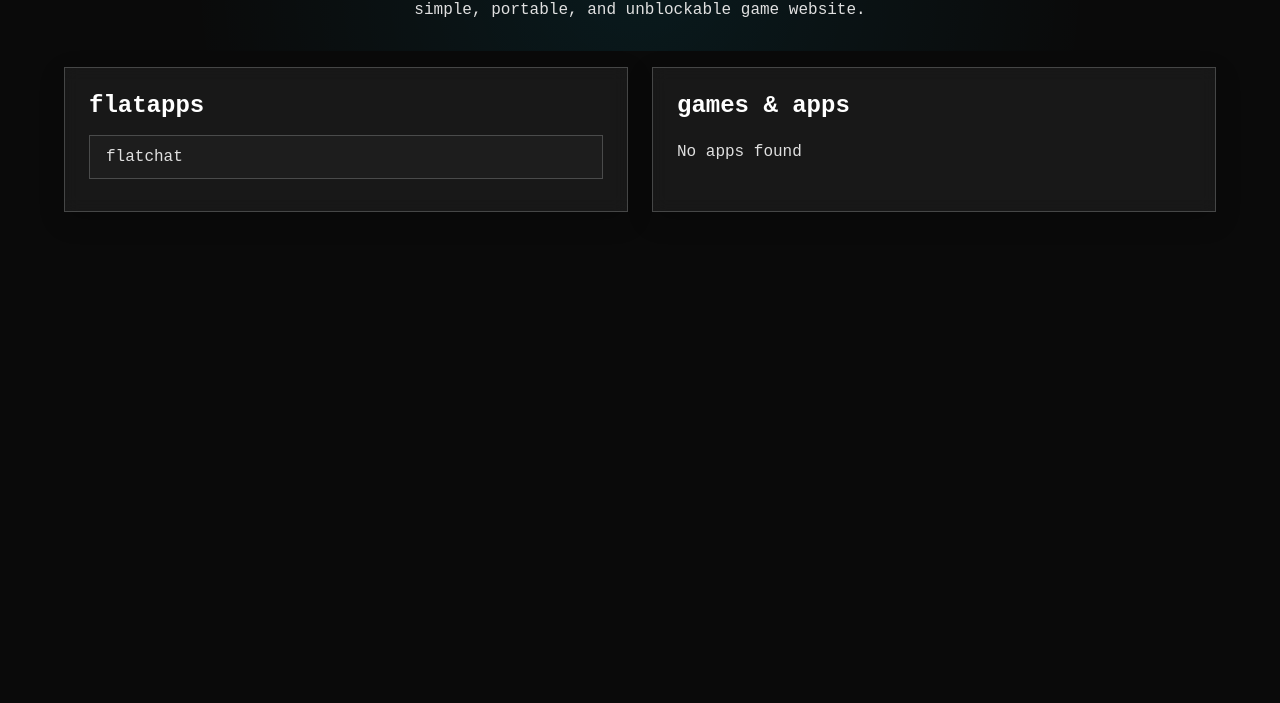
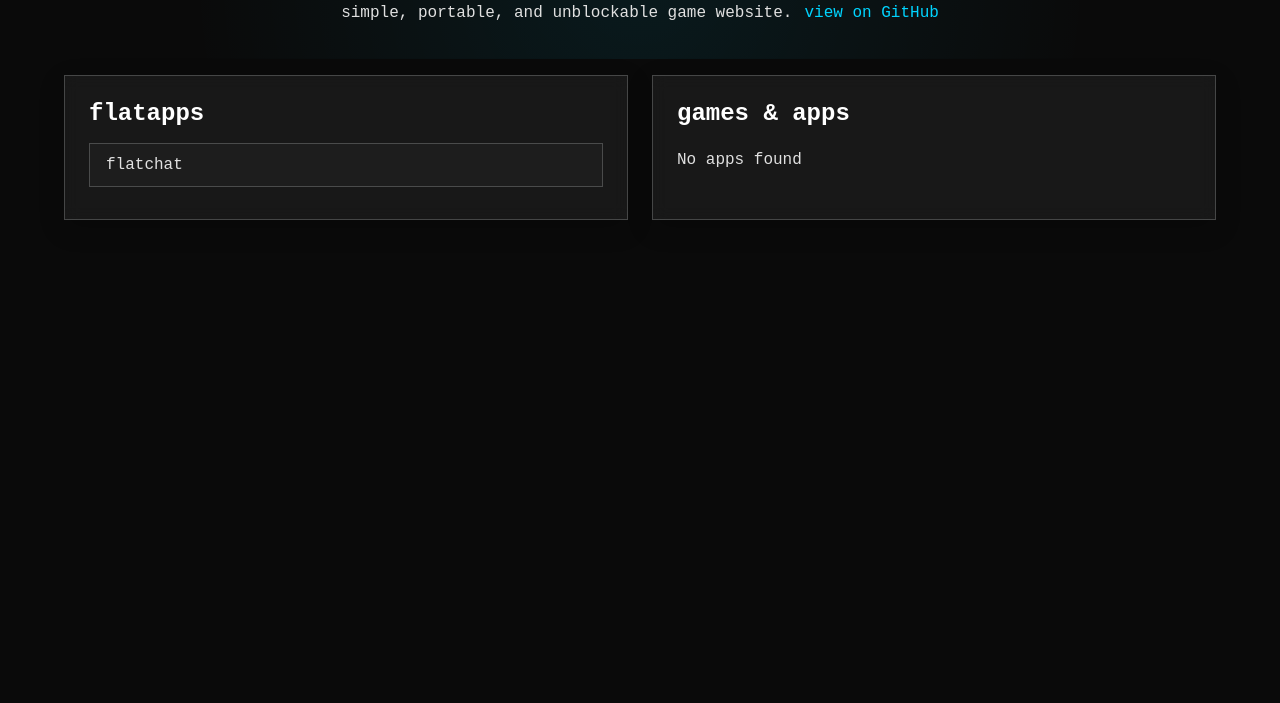
Before and after one commit to Flatdog404/Flatgames, a website: page index.html in a window 1280 px wide. Shown: the part 97-800 px from the top of the page. Drawn offline with Linux system fonts and the light colour scheme; no server answers.

Commit message:
guthib
guthib

```diff
--- a/index.css
+++ b/index.css
@@ -112,6 +112,27 @@ h1 {
   font-size: 1rem;
 }
 
+.header-details {
+  display: flex;
+  justify-content: center;
+  align-items: center;
+  flex-wrap: wrap;
+  gap: 0.75rem;
+  line-height: 1.6;
+  color: var(--text-primary, #e0e0e0);
+  font-size: 1rem;
+}
+
+.github-link {
+  color: var(--accent-color, #00d4ff);
+  text-decoration: none;
+}
+
+.github-link:hover {
+  color: var(--link-hover-color, var(--text-primary, #fff));
+  text-decoration: underline;
+}
+
 /* Main layout */
 .container {
   display: flex;
--- a/index.html
+++ b/index.html
@@ -21,7 +21,10 @@
   <!-- Header with title and notes -->
   <header class="main-header">
     <h1><span class="accent-text">flatgames</span></h1>
-    <p>simple, portable, and unblockable game website.</p>
+    <div class="header-details">
+      <p>simple, portable, and unblockable game website.</p>
+      <a class="github-link" href="https://github.com/Flatdog404/Flatgames" target="_blank" rel="noopener noreferrer">view on GitHub</a>
+    </div>
   </header>
 
   <!-- Main layout: side-by-side sections -->
```
